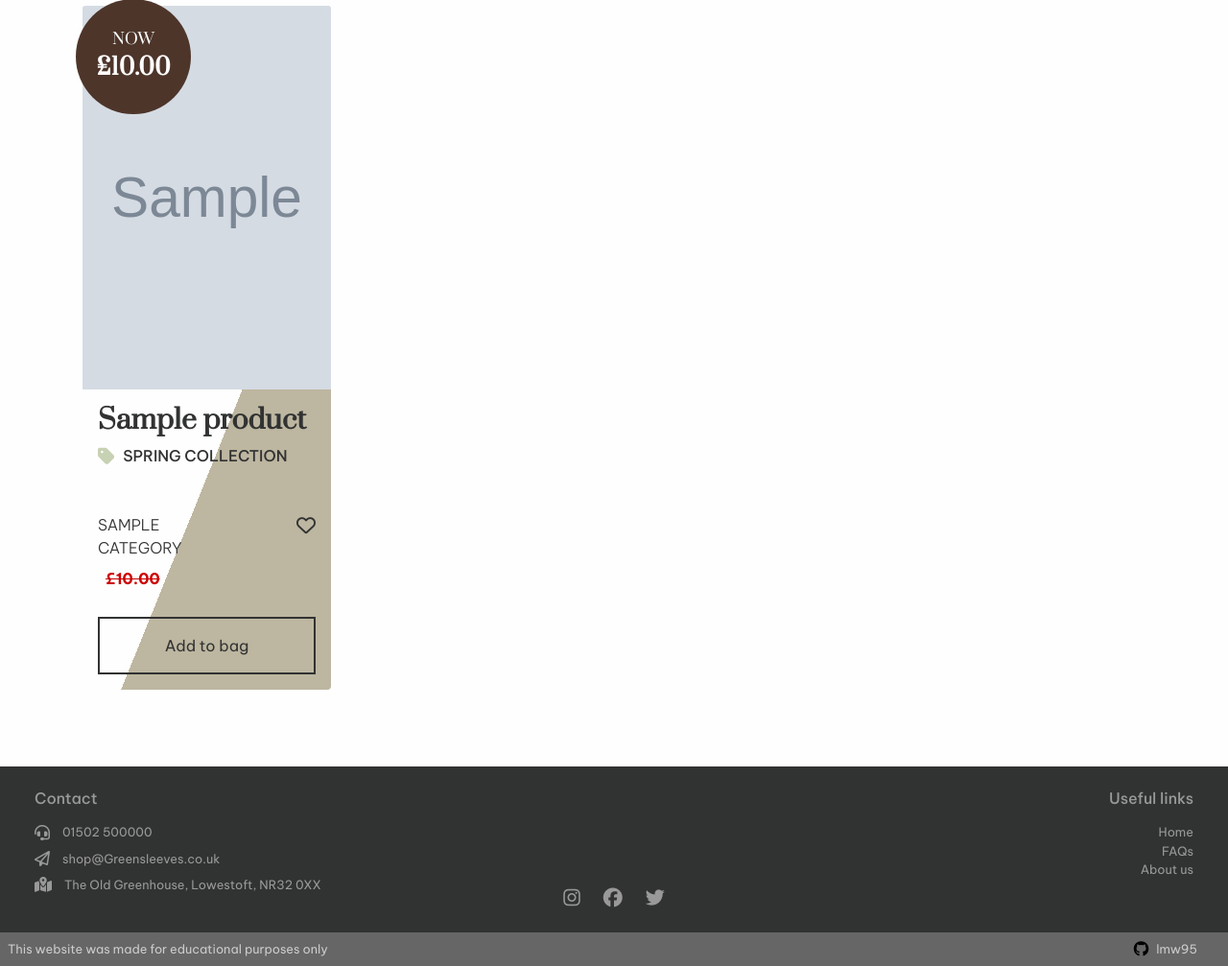
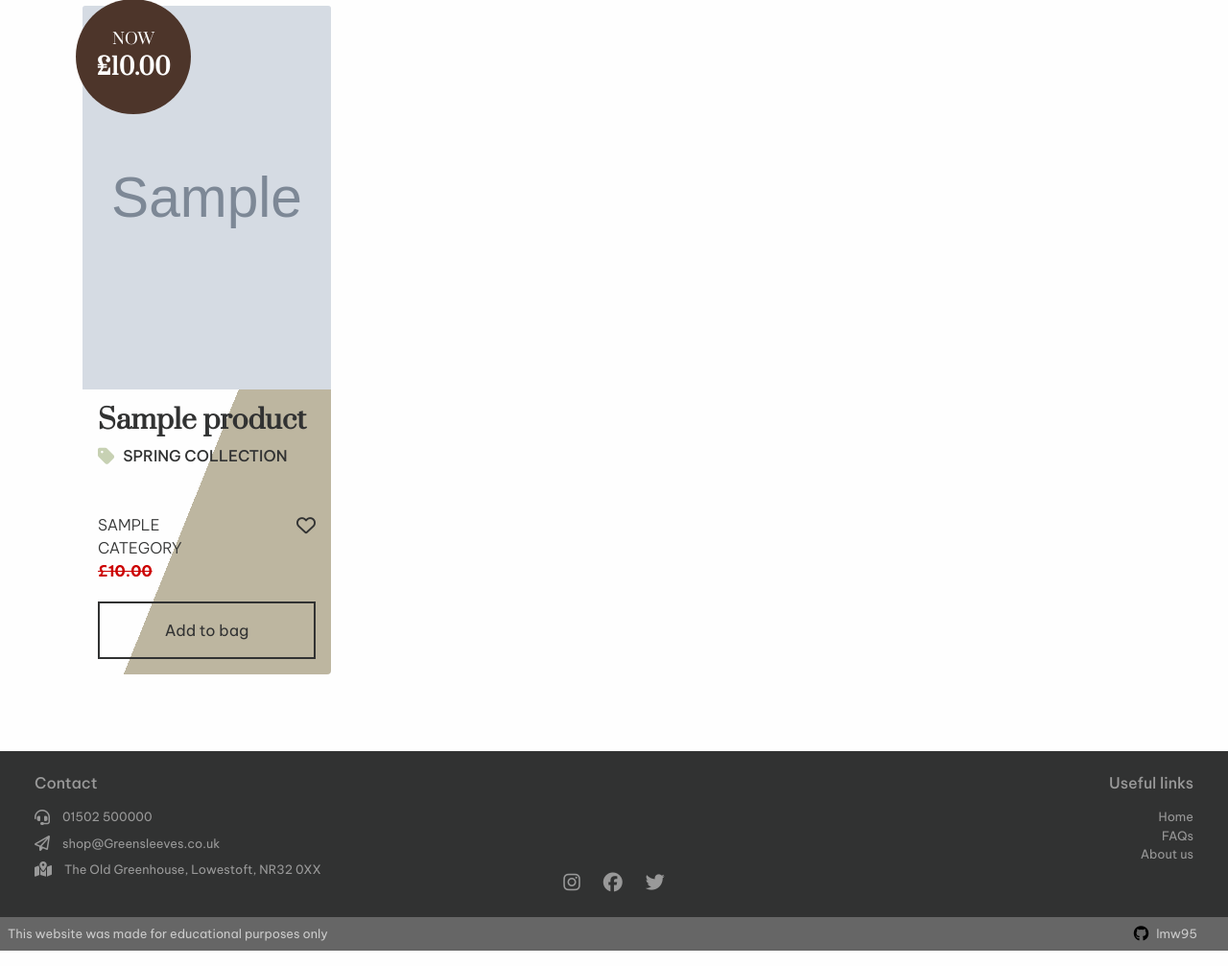
Before and after one commit to lmw95/MS4-greensleeves, a Django app: page /shop/ in a window 1280 px wide. Shown: the part 846-1853 px from the top of the page at 96% size. Run offline with Django 3.2, Linux system fonts and the light colour scheme; tables that the repository leaves empty hold one stand-in row (values such as "Sample post"); grey boxes marked "Sample" are stand-in pictures; parts of the project's set-up code (start-up, migrations or seed data) failed here and were passed over; some libraries are stand-ins or nearby versions.

Commit message:
Adjust padding

```diff
--- a/shop/templates/shop/shop.html
+++ b/shop/templates/shop/shop.html
@@ -209,7 +209,7 @@
                                     <div class="col-6">
                                         <p class="fw-light text-uppercase mb-0">{{ product.category }}</p>
                                         {% if product.is_on_sale %}
-                                        <p class="fw-bold old-price p-2"><s>£{{ product.price }}</s></p>
+                                        <p class="fw-bold old-price"><s>£{{ product.price }}</s></p>
                                         {% else %}
                                         <p class="fw-bold">£{{ product.price }}</p>
                                         {% endif %}
```
